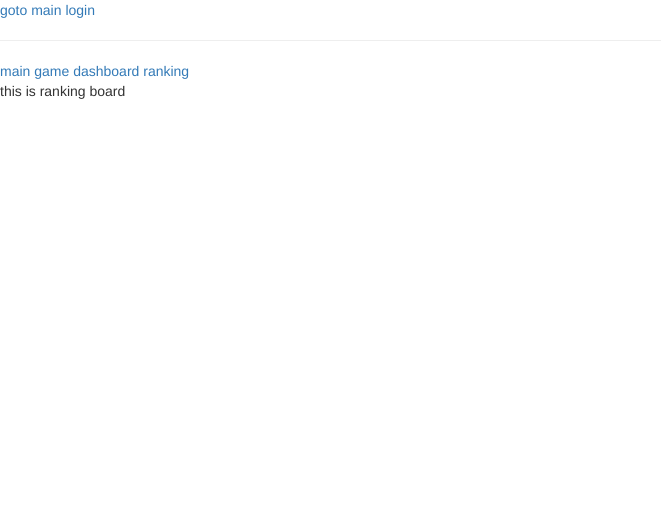
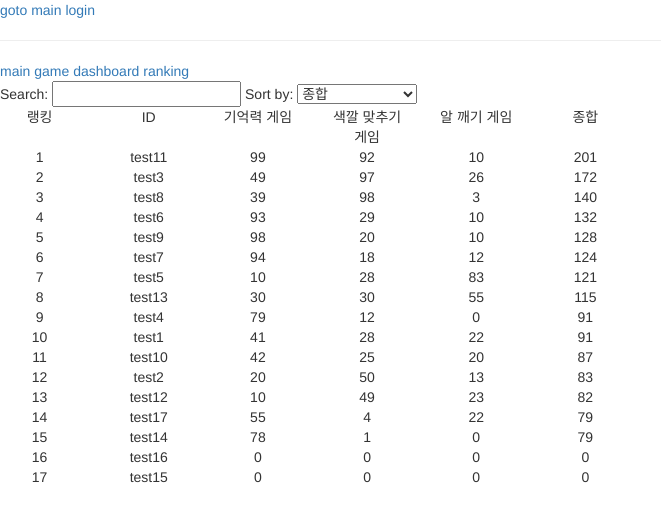
Before and after one commit to LimEulYoung/angularGame, a plain HTML site: page index.html at #/ranking in a window 1280 px wide. Shown: the whole page, without its empty margins (0-661 px from the left). Drawn offline with Linux system fonts and the light colour scheme.

Commit message:
로그인 수정, 랭킹게시판

```diff
--- a/index.html
+++ b/index.html
@@ -11,7 +11,6 @@
 	<script src="lib/angular/angular.min.js"></script>
 	<script src="lib/angular/angular-route.min.js"></script>
 	<script scr="lib/angular/angular-cookies.min.js"></script>
-	<script src='modules/ranking/controller.js'></script>
 	<script src="script/app.js"></script>
 	<script src="modules/game/controller.js"></script>
 	<script src="modules/main/controller.js"></script>
@@ -22,6 +21,7 @@
 	<script src="modules/main/services.js"></script>
 	<script src="modules/game/game1/game.js"></script>
 	<script src="modules/login/controller.js"></script>
+	<script src="modules/ranking/controller.js"></script>
 
 </head>
 <body ng-app="myApp" ng-controller='myAppController'>
--- /dev/null
+++ b/json/user.json
@@ -0,0 +1,140 @@
+{
+"records": [
+  {
+    "username" : "test1",
+    "password" : "test1",
+    "game1_score" : 41,
+    "game2_score" : 28,
+    "game3_score" : 22,
+    "total" : 91
+  },
+  {
+    "username" : "test2",
+    "password" : "test2",
+    "game1_score" : 20,
+    "game2_score" : 50,
+    "game3_score" : 13,
+    "total" : 83
+  },
+  {
+    "username" : "test3",
+    "password" : "test3",
+    "game1_score" : 49,
+    "game2_score" : 97,
+    "game3_score" : 26,
+    "total" : 172
+  },
+  {
+    "username" : "test4",
+    "password" : "test4",
+    "game1_score" : 79,
+    "game2_score" : 12,
+    "game3_score" : 0,
+    "total" : 91
+  },
+  {
+    "username" : "test5",
+    "password" : "test5",
+    "game1_score" : 10,
+    "game2_score" : 28,
+    "game3_score" : 83,
+    "total" : 121
+  },
+  {
+    "username" : "test6",
+    "password" : "test6",
+    "game1_score" : 93,
+    "game2_score" : 29,
+    "game3_score" : 10,
+    "total" : 132
+  },
+  {
+    "username" : "test7",
+    "password" : "test7",
+    "game1_score" : 94,
+    "game2_score" : 18,
+    "game3_score" : 12,
+    "total" : 124
+  },
+  {
+    "username" : "test8",
+    "password" : "test8",
+    "game1_score" : 39,
+    "game2_score" : 98,
+    "game3_score" : 3,
+    "total" : 140
+  },
+  {
+    "username" : "test9",
+    "password" : "test9",
+    "game1_score" : 98,
+    "game2_score" : 20,
+    "game3_score" : 10,
+    "total" : 128
+  },
+  {
+    "username" : "test10",
+    "password" : "test10",
+    "game1_score" : 42,
+    "game2_score" : 25,
+    "game3_score" : 20,
+    "total" : 87
+  },
+  {
+    "username" : "test11",
+    "password" : "test11",
+    "game1_score" : 99,
+    "game2_score" : 92,
+    "game3_score" : 10,
+    "total" : 201
+  },
+  {
+    "username" : "test12",
+    "password" : "test12",
+    "game1_score" : 10,
+    "game2_score" : 49,
+    "game3_score" : 23,
+    "total" : 82
+  },
+  {
+    "username" : "test13",
+    "password" : "test13",
+    "game1_score" : 30,
+    "game2_score" : 30,
+    "game3_score" : 55,
+    "total" : 115
+  },
+  {
+    "username" : "test14",
+    "password" : "test14",
+    "game1_score" : 78,
+    "game2_score" : 1,
+    "game3_score" : 0,
+    "total" : 79
+  },
+  {
+    "username" : "test15",
+    "password" : "test15",
+    "game1_score" : 0,
+    "game2_score" : 0,
+    "game3_score" : 0,
+    "total" : 0
+  },
+  {
+    "username" : "test16",
+    "password" : "test16",
+    "game1_score" : 0,
+    "game2_score" : 0,
+    "game3_score" : 0,
+    "total" : 0
+  },
+  {
+    "username" : "test17",
+    "password" : "test17",
+    "game1_score" : 55,
+    "game2_score" : 4,
+    "game3_score" : 22,
+    "total" : 79
+  }
+]
+}
--- a/modules/login/controller.js
+++ b/modules/login/controller.js
@@ -11,16 +11,22 @@ var loginApp=angular.module('login', []);
 
 
 loginApp.controller('loginController',
-    ['$scope','loginService','$location',
-    function ($scope,loginService,$location) {
+    ['$scope','loginService','$location','$http',
+    function ($scope,loginService,$location,$http) {
 		$scope.loginService = loginService;
+		$http.get("json/user.json")
+			.success(function (response) {$scope.user = response.records;});
+
+
 		$scope.login = function(){
-			if ($scope.username == 'test' && $scope.password=='test') {
-				$scope.isLogined();
-			}else{
-				$scope.errormessage ='The username or password you entered is incorrect.';
-			}
+			for (var i = $scope.user.length - 1; i >= 0; i--) {
+				if (($scope.username == $scope.user[i].username) && ($scope.password==$scope.user[i].password)) {
+					$scope.isLogined();
+				};
+			};
+			$scope.errormessage ='The username or password you entered is incorrect.';
 		}
+
 		$scope.isLogined = function(){
 			$scope.loginService.isLogin = !$scope.loginService.isLogin;
 			$scope.loginService.isLogout = !$scope.loginService.isLogout;
--- a/modules/ranking/controller.js
+++ b/modules/ranking/controller.js
@@ -1,7 +1,9 @@
 var rankingApp = angular.module('ranking',[]);
 
 rankingApp.controller('rankingController',
-    ['$scope',
-    function ($scope) {
-
+    ['$scope', '$http',
+    function ($scope, $http) {
+    	$scope.orderProp = 'total';
+      	$http.get("json/user.json")
+			.success(function (response) {$scope.user = response.records;});
     }]);
--- a/modules/ranking/views/ranking.html
+++ b/modules/ranking/views/ranking.html
@@ -1 +1,24 @@
-this is ranking board
+Search: <input ng-model="query">
+Sort by:
+<select ng-model="orderProp">
+  <option value="game1_score">기억력 게임</option>
+  <option value="game2_score">색깔 맞추기 게임</option>
+  <option value="game3_score">알 깨기 게임</option>
+  <option value="total">종합</option>
+</select>
+<div class="row">
+	<div class="col-md-1 text-center">랭킹</div>
+	<div class="col-md-1 text-center">ID</div>
+	<div class="col-md-1 text-center">기억력 게임</div>
+	<div class="col-md-1 text-center">색깔 맞추기 게임</div>
+	<div class="col-md-1 text-center">알 깨기 게임</div>
+	<div class="col-md-1 text-center">종합</div>
+</div>
+<div class="row" ng-repeat="x in user | filter:query |orderBy:orderProp:true">
+	<div class="col-md-1 text-center">{{$index+1}}</div>
+	<div class="col-md-1 text-center">{{x.username}}</div>
+	<div class="col-md-1 text-center" >{{x.game1_score}}</div>
+	<div class="col-md-1 text-center">{{x.game2_score}}</div>
+	<div class="col-md-1 text-center">{{x.game3_score}}</div>
+	<div class="col-md-1 text-center">{{x.total}}</div>
+</div>
```
